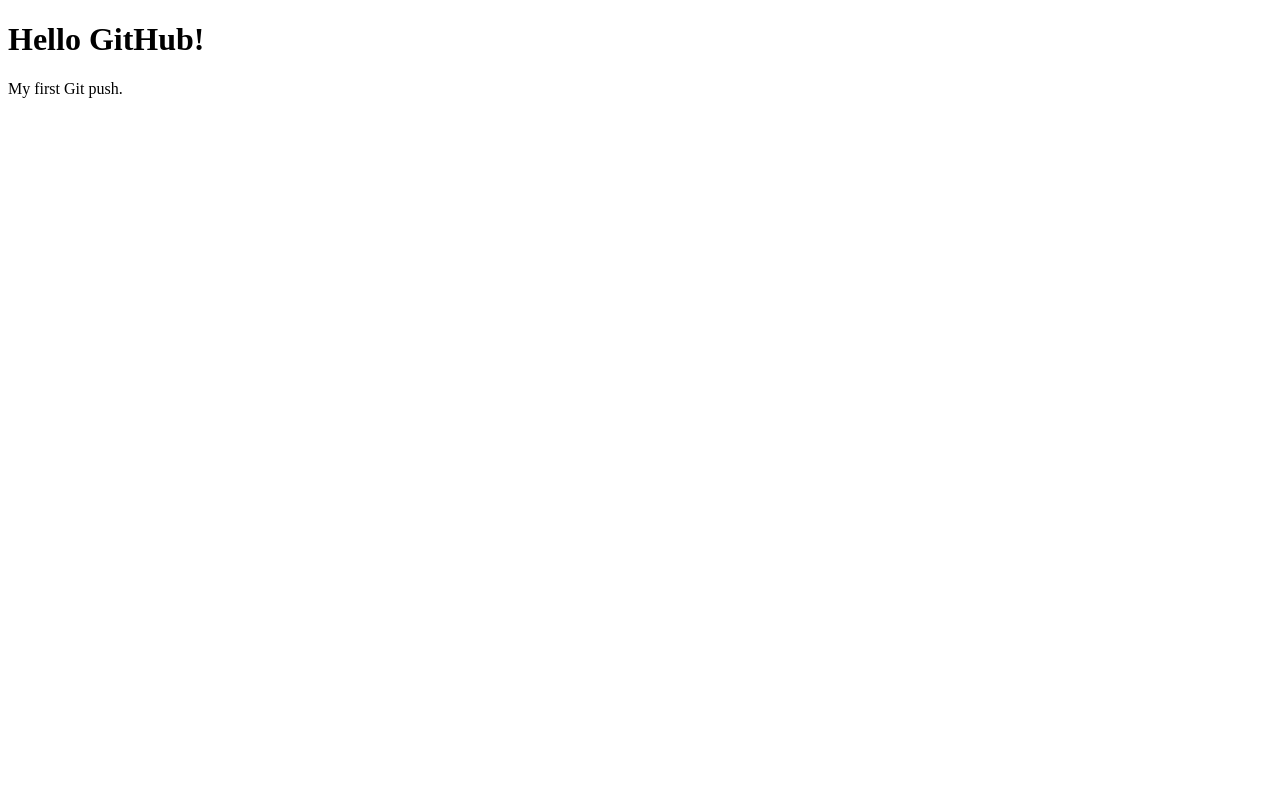
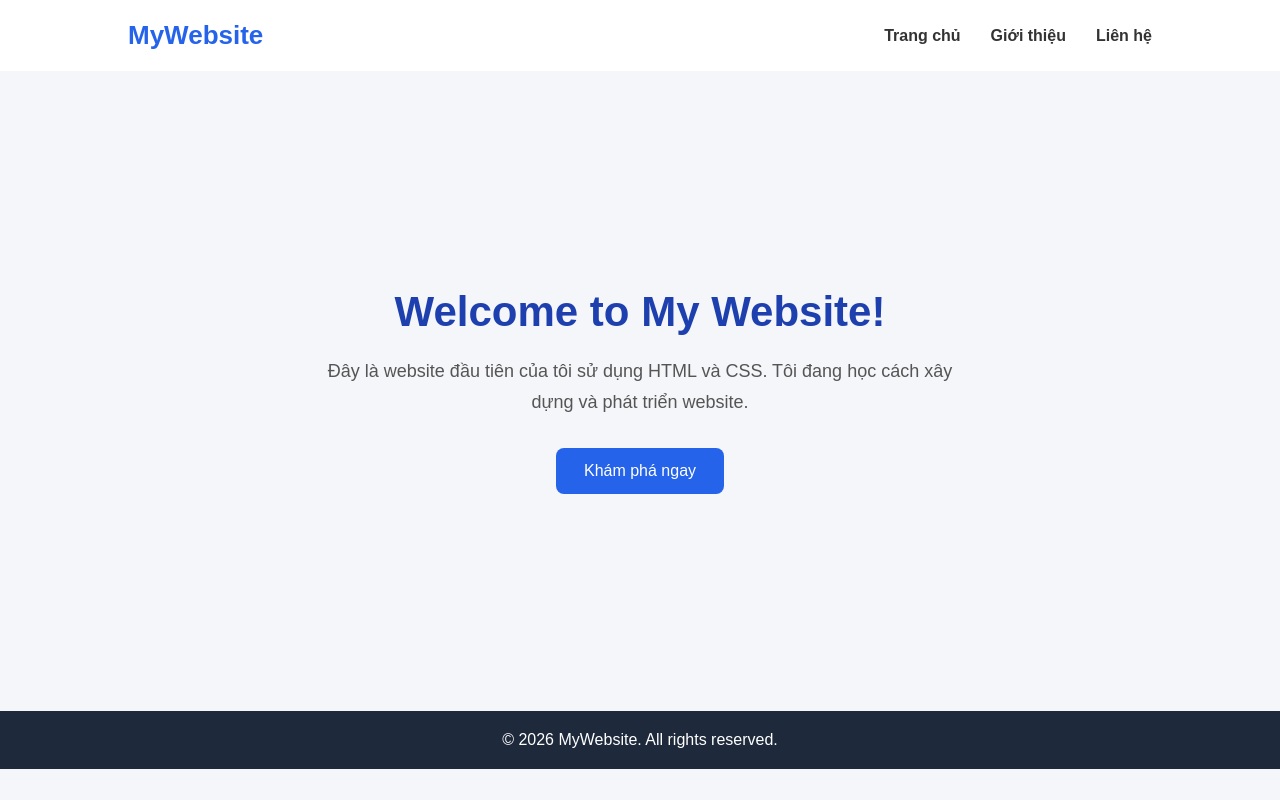
Before and after one commit to ChillBinf/TestDeXom, a plain HTML site: page index.html in a window 1280 px wide. Drawn offline with Linux system fonts and the light colour scheme.

Commit message:
Add CSS styling to website

```diff
--- a/index.html
+++ b/index.html
@@ -1,11 +1,43 @@
+
 <!DOCTYPE html>
 <html lang="vi">
 <head>
     <meta charset="UTF-8">
-    <title>Test Git</title>
+    <meta name="viewport" content="width=device-width, initial-scale=1.0">
+    <title>My First Website</title>
+
+    <link rel="stylesheet" href="style.css">
 </head>
 <body>
-    <h1>Hello GitHub!</h1>
-    <p>My first Git push.</p>
+
+    <header>
+        <nav class="navbar">
+            <h2 class="logo">MyWebsite</h2>
+
+            <ul>
+                <li><a href="#">Trang chủ</a></li>
+                <li><a href="#">Giới thiệu</a></li>
+                <li><a href="#">Liên hệ</a></li>
+            </ul>
+        </nav>
+    </header>
+
+    <main class="hero">
+        <div class="content">
+            <h1>Welcome to My Website!</h1>
+
+            <p>
+                Đây là website đầu tiên của tôi sử dụng HTML và CSS.
+                Tôi đang học cách xây dựng và phát triển website.
+            </p>
+
+            <a href="#" class="btn">Khám phá ngay</a>
+        </div>
+    </main>
+
+    <footer>
+        <p>© 2026 MyWebsite. All rights reserved.</p>
+    </footer>
+
 </body>
 </html>
--- /dev/null
+++ b/style.css
@@ -0,0 +1,93 @@
+
+* {
+    margin: 0;
+    padding: 0;
+    box-sizing: border-box;
+}
+
+body {
+    font-family: Arial, sans-serif;
+    background-color: #f4f6f9;
+    color: #333;
+}
+
+/* Navigation */
+.navbar {
+    display: flex;
+    justify-content: space-between;
+    align-items: center;
+    padding: 20px 10%;
+    background-color: #ffffff;
+}
+
+.logo {
+    color: #2563eb;
+    font-size: 26px;
+}
+
+.navbar ul {
+    display: flex;
+    gap: 30px;
+    list-style: none;
+}
+
+.navbar a {
+    text-decoration: none;
+    color: #333;
+    font-weight: bold;
+    transition: 0.3s;
+}
+
+.navbar a:hover {
+    color: #2563eb;
+}
+
+/* Main content */
+.hero {
+    min-height: 80vh;
+    display: flex;
+    justify-content: center;
+    align-items: center;
+    text-align: center;
+    padding: 40px 20px;
+}
+
+.content {
+    max-width: 650px;
+}
+
+.content h1 {
+    font-size: 42px;
+    color: #1e40af;
+    margin-bottom: 20px;
+}
+
+.content p {
+    font-size: 18px;
+    line-height: 1.7;
+    margin-bottom: 30px;
+    color: #555;
+}
+
+.btn {
+    display: inline-block;
+    padding: 14px 28px;
+    background-color: #2563eb;
+    color: white;
+    text-decoration: none;
+    border-radius: 8px;
+    transition: 0.3s;
+}
+
+.btn:hover {
+    background-color: #1d4ed8;
+    transform: translateY(-3px);
+}
+
+/* Footer */
+footer {
+    text-align: center;
+    padding: 20px;
+    background-color: #1e293b;
+    color: white;
+}
```
